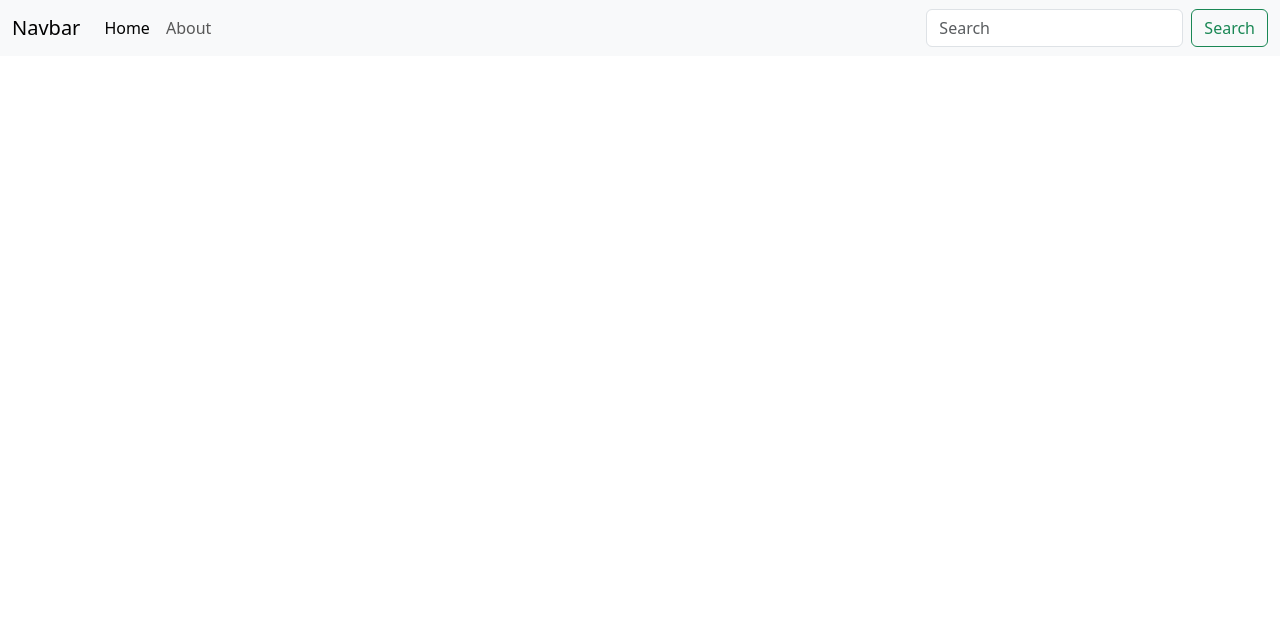
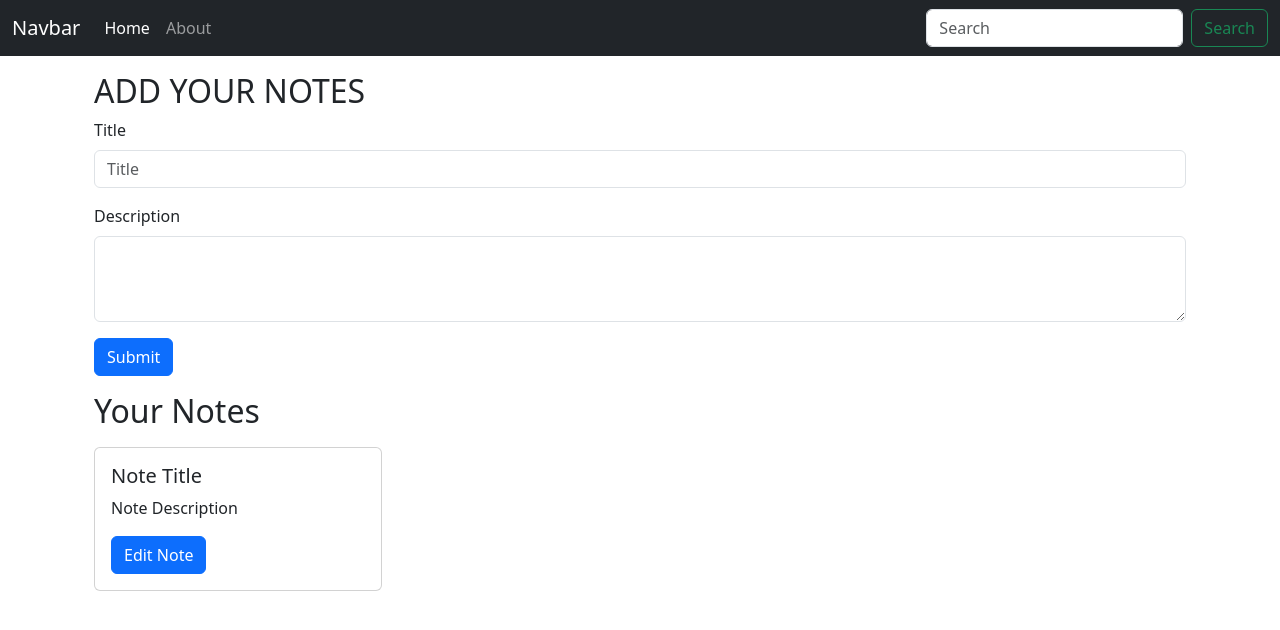
Before and after one commit to MoHiT-SoNi27/BrainBin, a React (Vite) app in the folder frontend/: page / in a window 1280 px wide. Shown: the top 630 px of the page. Built offline with nearby package versions, Linux system fonts and the light colour scheme.

Commit message:
add useContext and useLocation hooks

```diff
--- a/frontend/src/App.jsx
+++ b/frontend/src/App.jsx
@@ -16,10 +16,12 @@ function App() {
         <div>
           <Router>
             <Navbar />
+            <div className="container">
             <Routes>
               <Route path="/" element={<Home/>} />
               <Route path="/about" element={<About/>} />
             </Routes>
+            </div>
           </Router>
         </div>
       </NoteState>
--- a/frontend/src/components/About.jsx
+++ b/frontend/src/components/About.jsx
@@ -2,13 +2,10 @@ import React, {useContext, useEffect} from "react"
 import NoteContext from "../context/notes/noteContext"
 
 const About = () => {
-  const a = useContext(NoteContext)
-  useEffect(() => {
-    a.update()
-  }, [])
+
   return (
     <div>
-      <p>Loda {a.state.name} and {a.state.class} </p>
+      <p>Loda  </p>
     </div>
   )
 }
--- a/frontend/src/components/Home.jsx
+++ b/frontend/src/components/Home.jsx
@@ -3,7 +3,35 @@ import React from 'react'
 const Home = () => {
   return (
     <div>
+      <div className="container my-3">
+        <h2>ADD YOUR NOTES</h2>
+        <form>
+          <div className="mb-3">
+            <label htmlFor="exampleFormControlInput1" className="form-label">Title</label>
+            <input type="text" className="form-control" id="exampleFormControlInput1" placeholder="Title" />
+          </div>
+          <div className="mb-3">
+            <label htmlFor="exampleFormControlTextarea1" className="form-label">Description</label>
+            <textarea className="form-control" id="exampleFormControlTextarea1" rows="3"></textarea>
+          </div>
+          <button type="submit" className="btn btn-primary">Submit</button>
+        </form>
+      </div>
 
+      <div className="container">
+        <h2>Your Notes</h2>
+        <div className="row my-3">
+          <div className="col-md-3">
+            <div className="card" style={{width: "18rem"}}>
+              <div className="card-body">
+                <h5 className="card-title">Note Title</h5>
+                <p className="card-text">Note Description</p>
+                <a href="#" className="btn btn-primary">Edit Note</a>
+              </div>
+            </div>
+          </div>
+        </div>
+      </div>
     </div>
   )
 }
--- a/frontend/src/components/Navbar.jsx
+++ b/frontend/src/components/Navbar.jsx
@@ -1,9 +1,14 @@
-import React from 'react'
-import { Link } from 'react-router-dom'
+import React, { useEffect } from 'react'
+import { Link, useLocation } from 'react-router-dom'
 
 const Navbar = () => {
+  let location = useLocation()
+  useEffect(() => {
+    console.log(location);
+  }, [location])
+
   return (
-    <nav className="navbar navbar-expand-lg bg-body-tertiary">
+    <nav className="navbar navbar-expand-lg navbar-dark bg-dark">
       <div className="container-fluid">
         <Link className="navbar-brand" to="/">Navbar</Link>
         <button className="navbar-toggler" type="button" data-bs-toggle="collapse" data-bs-target="#navbarSupportedContent" aria-controls="navbarSupportedContent" aria-expanded="false" aria-label="Toggle navigation">
@@ -12,10 +17,10 @@ const Navbar = () => {
         <div className="collapse navbar-collapse" id="navbarSupportedContent">
           <ul className="navbar-nav me-auto mb-2 mb-lg-0">
             <li className="nav-item">
-              <Link className="nav-link active" aria-current="page" to="/">Home</Link>
+              <Link className={`nav-link ${location.pathname==="/"?"active":""}`} aria-current="page" to="/">Home</Link>
             </li>
             <li className="nav-item">
-              <Link className="nav-link" to="/about">About</Link>
+              <Link className={`nav-link ${location.pathname==="/about"?"active":""}`} to="/about">About</Link>
             </li>
           </ul>
           <form className="d-flex" role="search">
--- a/frontend/src/context/notes/noteState.jsx
+++ b/frontend/src/context/notes/noteState.jsx
@@ -2,21 +2,9 @@ import NoteContext from './noteContext'
 import { useState } from 'react'
 
 const noteState = (props) => {
-    const s1 = {
-        "name": "harry",
-        "class": "5th"
-    }
-    const [state, setState] = useState(s1);
-    const update = () => {
-        setTimeout(() => {
-            setState({
-                "name": "shubham",
-                "class": "6th"
-            });
-        }, 1000);
-    }
+
     return (
-        <NoteContext.Provider value={{state, update}}>
+        <NoteContext.Provider value={{}}>
             {props.children}
         </NoteContext.Provider>
     )
```
Also changed, not shown: 1 other file (tests, documents, lock files or other folders).
